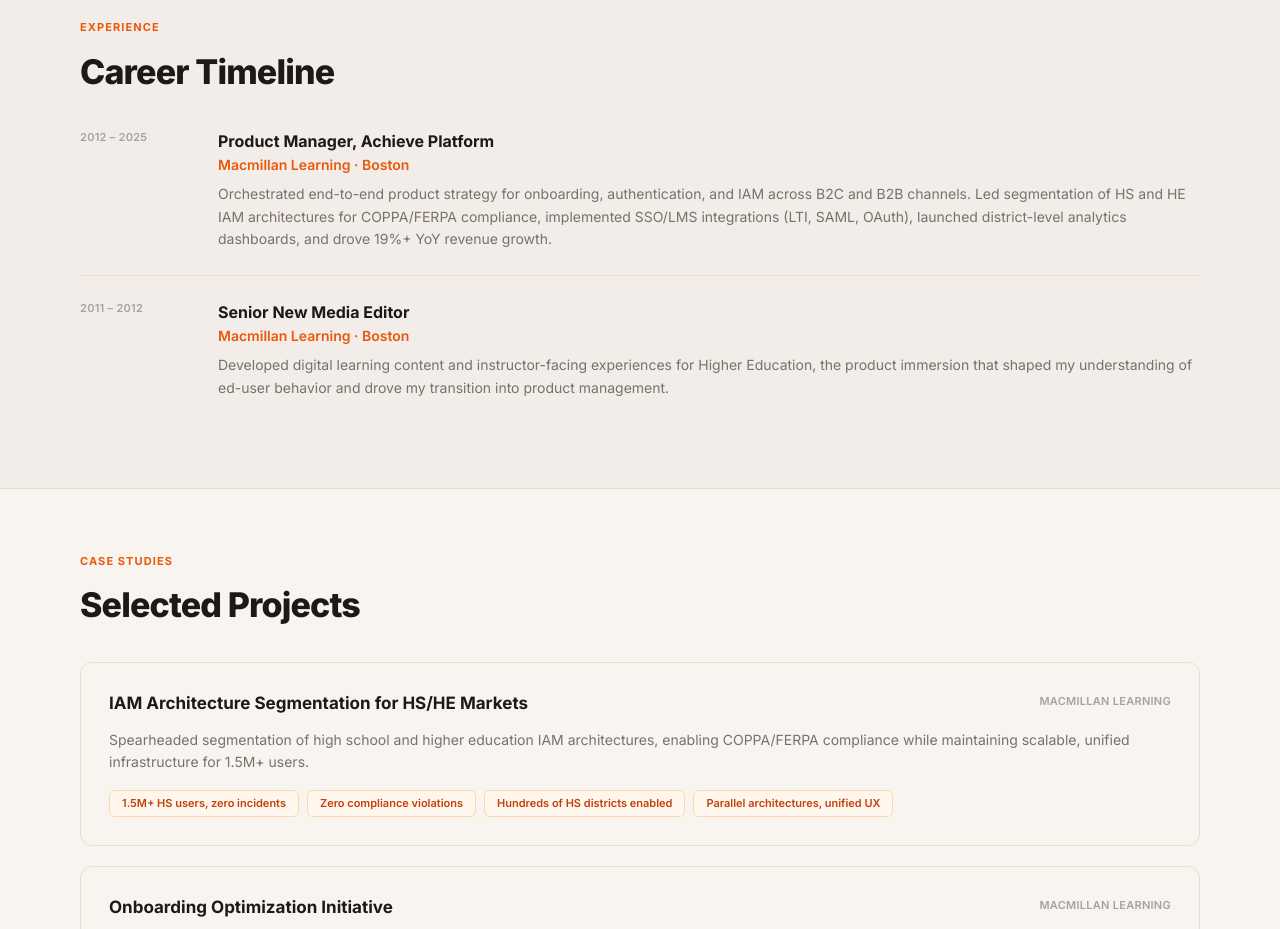
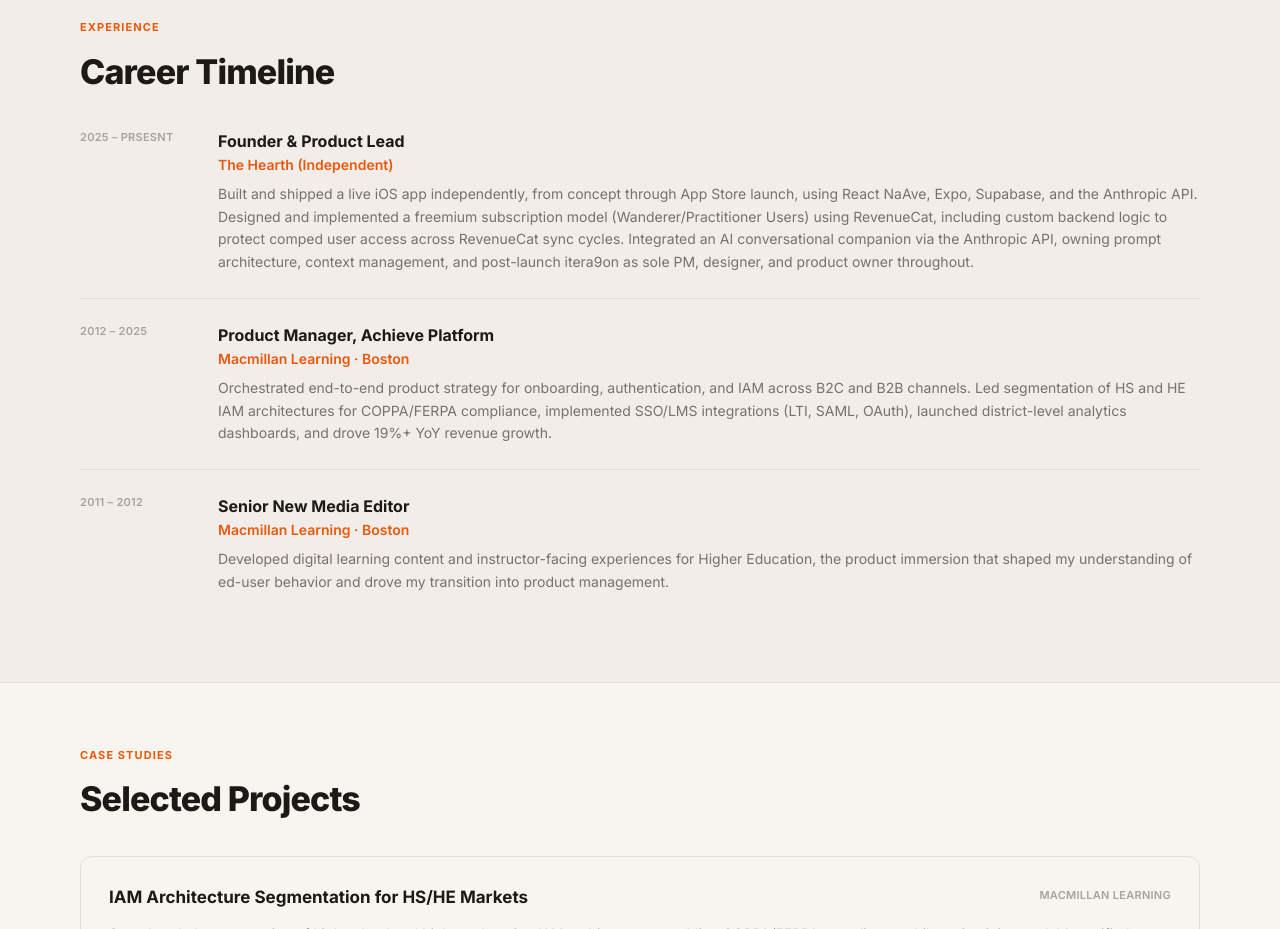
Before and after one commit to sioboston-shiv/eportfolio, a React (Vite) app: page / in a window 1280 px wide. Shown: the part 1760-2689 px from the top of the page. Built offline with nearby package versions, Linux system fonts and the light colour scheme.

Commit message:
updated roles

```diff
--- a/src/content.js
+++ b/src/content.js
@@ -70,6 +70,12 @@
   label: 'Experience',
   heading: 'Career Timeline',
   roles: [
+      {
+      dates: '2025 – prsesnt',
+      title: 'Founder & Product Lead',
+      org: 'The Hearth (Independent)',
+      desc: 'Built and shipped a live iOS app independently, from concept through App Store launch, using React NaAve, Expo, Supabase, and the Anthropic API. Designed and implemented a freemium subscription model (Wanderer/Practitioner Users) using RevenueCat, including custom backend logic to protect comped user access across RevenueCat sync cycles. Integrated an AI conversational companion via the Anthropic API, owning prompt architecture, context management, and post-launch itera9on as sole PM, designer, and product owner throughout.',
+    },
     {
       dates: '2012 – 2025',
       title: 'Product Manager, Achieve Platform',
```
